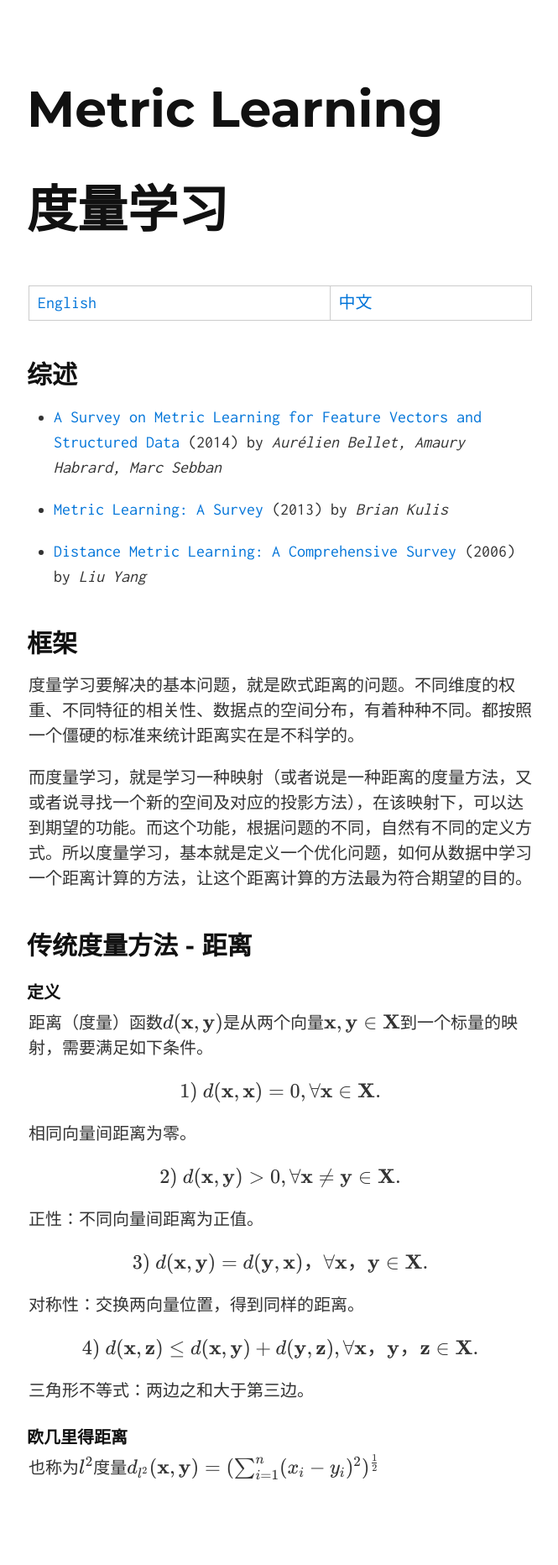
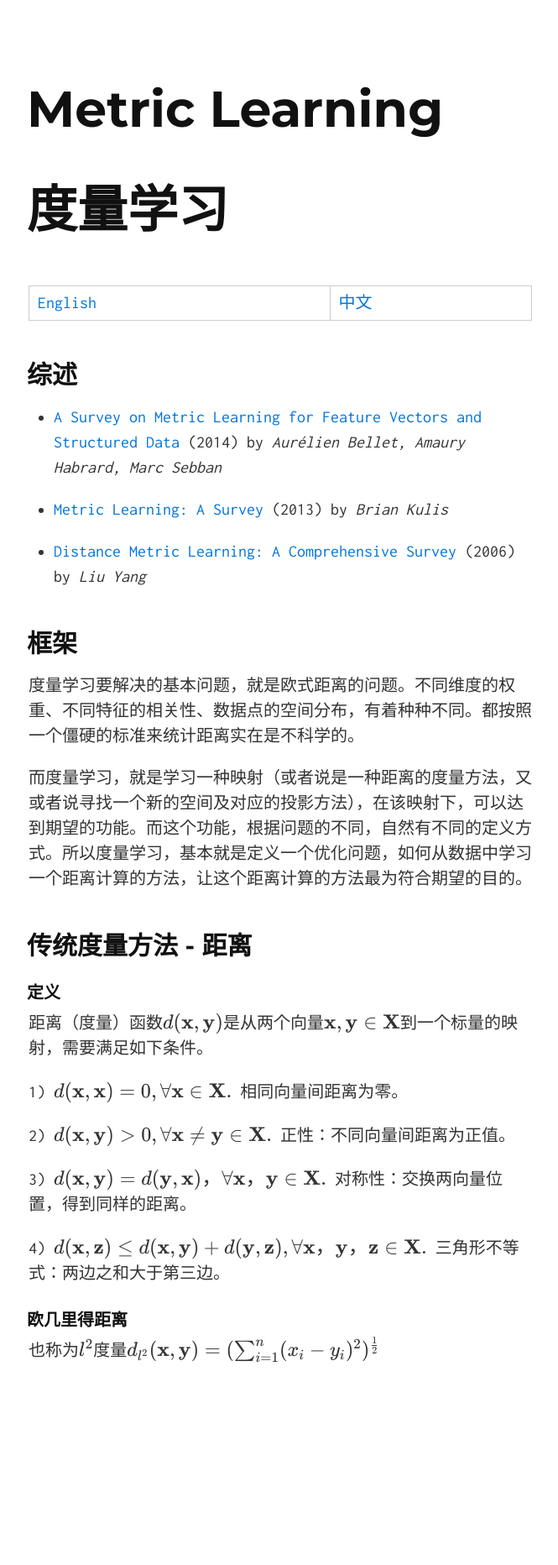
Before and after one commit to quxiaofeng/metriclearning, a Jekyll site: the page built from cn.html, in a window 1280 px wide. Shown: the whole page at 84% size, without its empty margins (306-971 px from the left). Built offline with Jekyll 4.4.1, drawn with Linux system fonts in a browser that asks for light colours; nearby versions of some CDN libraries; Markdown is read by kramdown in place of the engine named in the settings; after the commit the page ends 1724 px from its top, so only the background shows below that.

Commit message:
Fixed the enumerate list
Signed-off-by: Xiaofeng QU <xiaofeng.qu.hk@ieee.org>

```diff
--- a/_includes/cn.md
+++ b/_includes/cn.md
@@ -28,17 +28,13 @@
 
 距离（度量）函数\\(d(\\mathbf{x},\\mathbf{y})\\)是从两个向量\\(\\mathbf{x},\\mathbf{y} \\in \\mathbf{X}\\)到一个标量的映射，需要满足如下条件。
 
-\\[\text{1) }d(\\mathbf{x},\\mathbf{x}) = 0, \\forall \\mathbf{x} \\in \\mathbf{X}.\\]
-相同向量间距离为零。
+1) \\(d(\\mathbf{x},\\mathbf{x}) = 0, \\forall \\mathbf{x} \\in \\mathbf{X}.\\) 相同向量间距离为零。
 
-\\[\text{2) }d(\\mathbf{x},\\mathbf{y}) > 0, \\forall \\mathbf{x} \\neq \\mathbf{y} \\in \\mathbf{X}.\\]
-正性：不同向量间距离为正值。
+2) \\(d(\\mathbf{x},\\mathbf{y}) > 0, \\forall \\mathbf{x} \\neq \\mathbf{y} \\in \\mathbf{X}.\\) 正性：不同向量间距离为正值。
 
-\\[\text{3) }d(\\mathbf{x},\\mathbf{y}) = d(\\mathbf{y},\\mathbf{x})， \\forall \\mathbf{x}，\\mathbf{y} \\in \\mathbf{X}.\\]
-对称性：交换两向量位置，得到同样的距离。
+3) \\(d(\\mathbf{x},\\mathbf{y}) = d(\\mathbf{y},\\mathbf{x})， \\forall \\mathbf{x}，\\mathbf{y} \\in \\mathbf{X}.\\) 对称性：交换两向量位置，得到同样的距离。
 
-\\[\text{4) }d(\\mathbf{x},\\mathbf{z}) \\leq d(\\mathbf{x},\\mathbf{y}) + d(\\mathbf{y},\\mathbf{z}), \\forall \\mathbf{x}，\\mathbf{y}，\\mathbf{z} \\in \\mathbf{X}.\\]
-三角形不等式：两边之和大于第三边。
+4) \\(d(\\mathbf{x},\\mathbf{z}) \\leq d(\\mathbf{x},\\mathbf{y}) + d(\\mathbf{y},\\mathbf{z}), \\forall \\mathbf{x}，\\mathbf{y}，\\mathbf{z} \\in \\mathbf{X}.\\) 三角形不等式：两边之和大于第三边。
 
 ### 欧几里得距离 ###
 
```
Also changed, not shown: _includes/index.md (+4 -4 lines).
